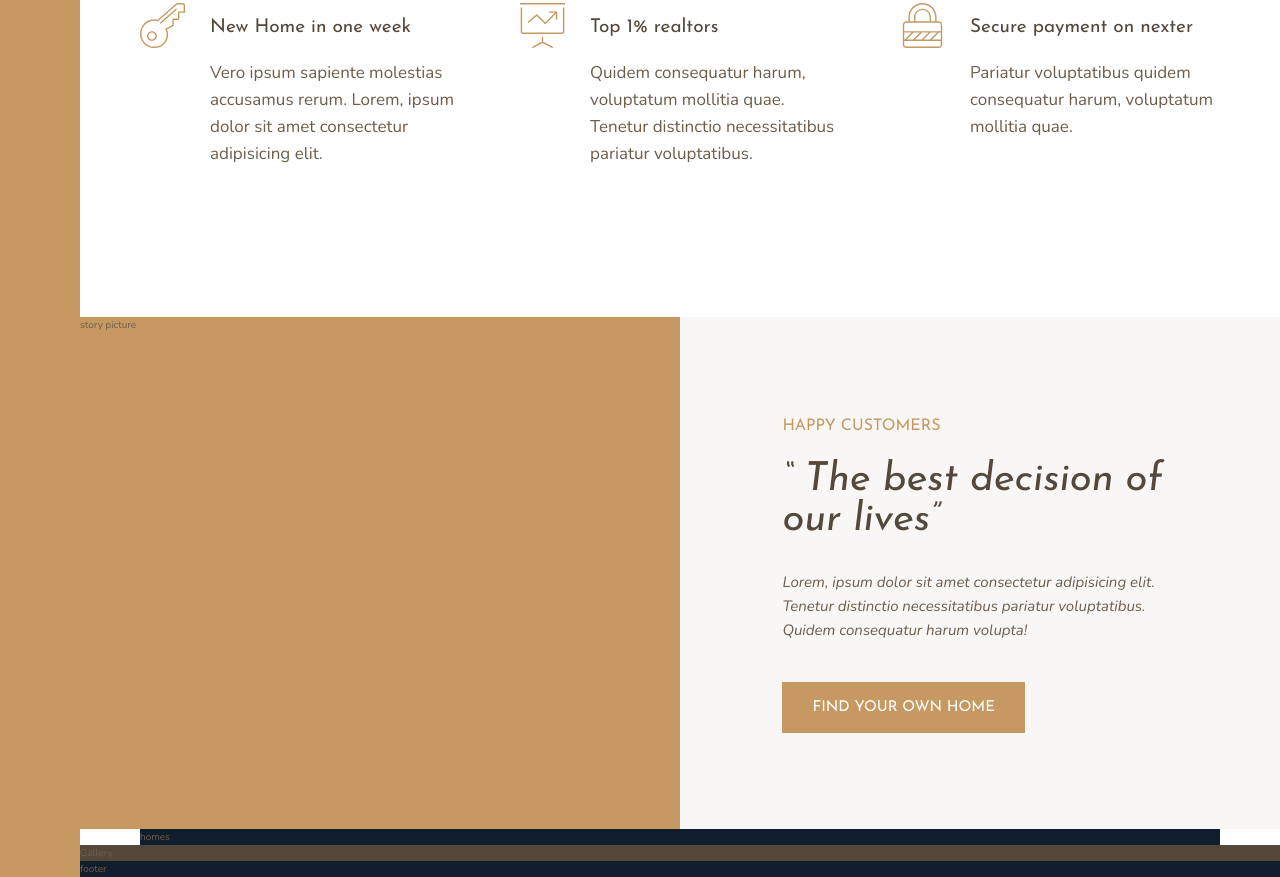
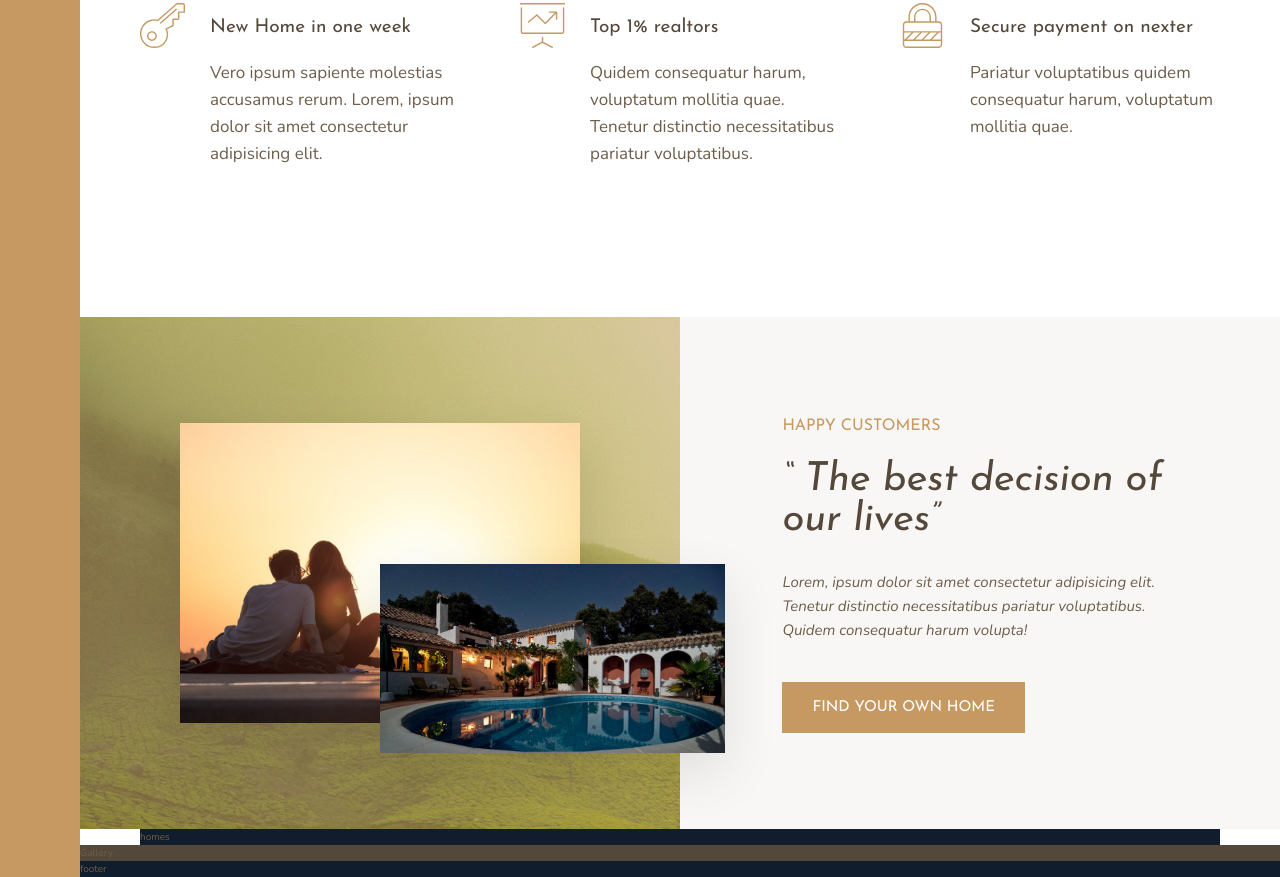
Before and after one commit to kmhmubin/Nexter-Theme, a website: page index.html in a window 1280 px wide. Shown: the part 991-1868 px from the top of the page. Drawn offline with nearby package versions, Linux system fonts and the light colour scheme.

Commit message:
STORY PICTURE DONE

```diff
--- a/index.html
+++ b/index.html
@@ -74,7 +74,8 @@
         </div>
     </section>
     <div class="story__picture">
-        story picture
+        <img src="img/story-1.jpeg" alt="Couple with new house" class="story__img--1">
+        <img src="img/story-2.jpeg" alt="New House" class="story__img--2">
     </div>
     <div class="story__content">
         <h3 class="heading-3 mb-sm">Happy Customers</h3>
--- a/sass/_story.scss
+++ b/sass/_story.scss
@@ -2,6 +2,31 @@
   &__picture {
     background-color: $color-primary;
     grid-column: full-start / col-end 4;
+    background-image: linear-gradient(
+        rgba($color-primary, 0.5),
+        rgba($color-primary, 0.5)
+      ),
+      url(../img/back.jpg);
+
+    display: grid;
+    grid-template-rows: repeat(6, 1fr);
+    grid-template-columns: repeat(6, 1fr);
+    align-items: center;
+  }
+
+  &__img--1 {
+    width: 100%;
+    grid-row: 2/6;
+    grid-column: 2/6;
+    box-shadow: 0 2rem 5rem rgba($color: #000000, $alpha: 0.1);
+  }
+
+  &__img--2 {
+    width: 115%;
+    grid-row: 4/6;
+    grid-column: 4/7;
+    z-index: 20;
+    box-shadow: 0 2rem 5rem rgba($color: #000000, $alpha: 0.1);
   }
 
   &__content {
```
Also changed, not shown: css/style.css.
